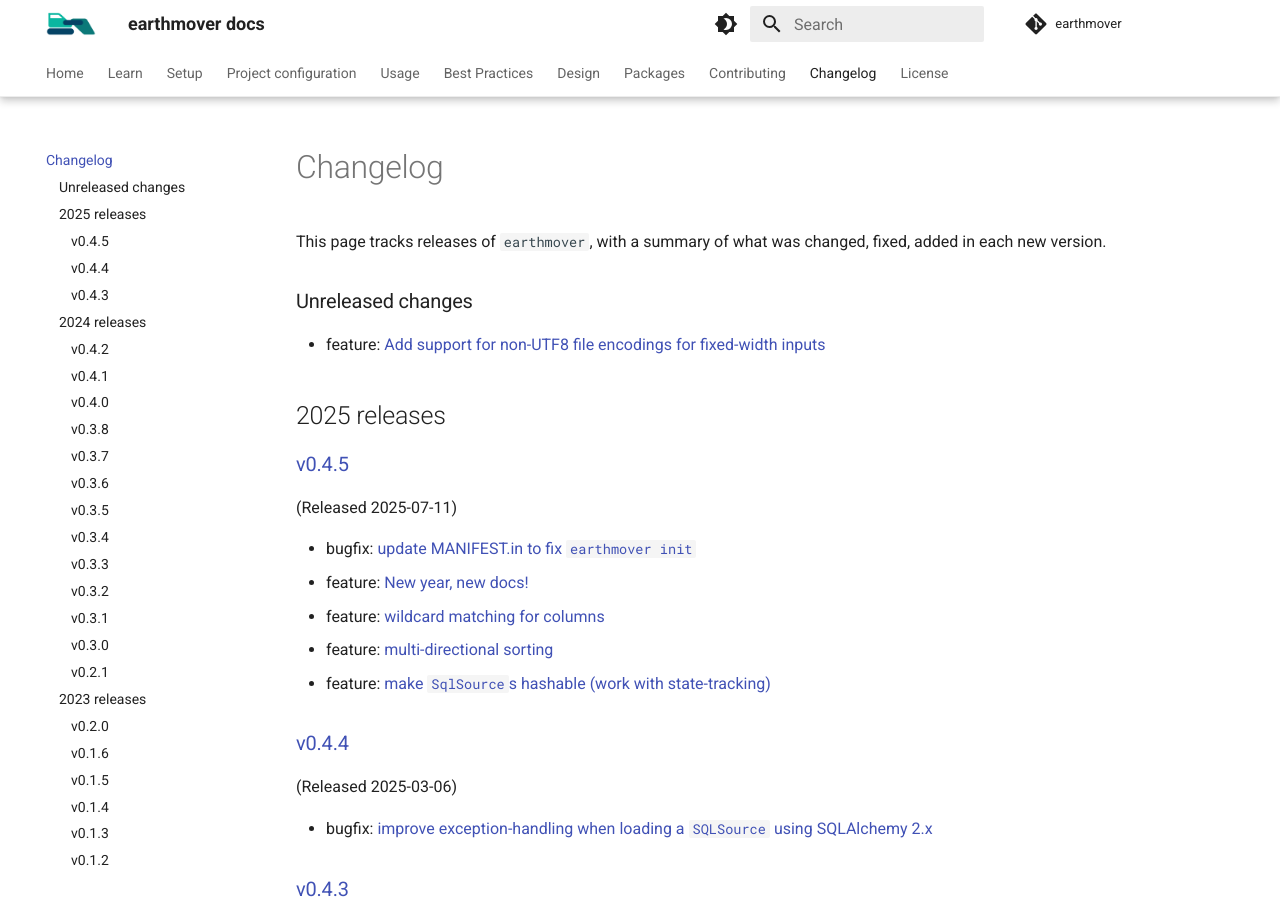
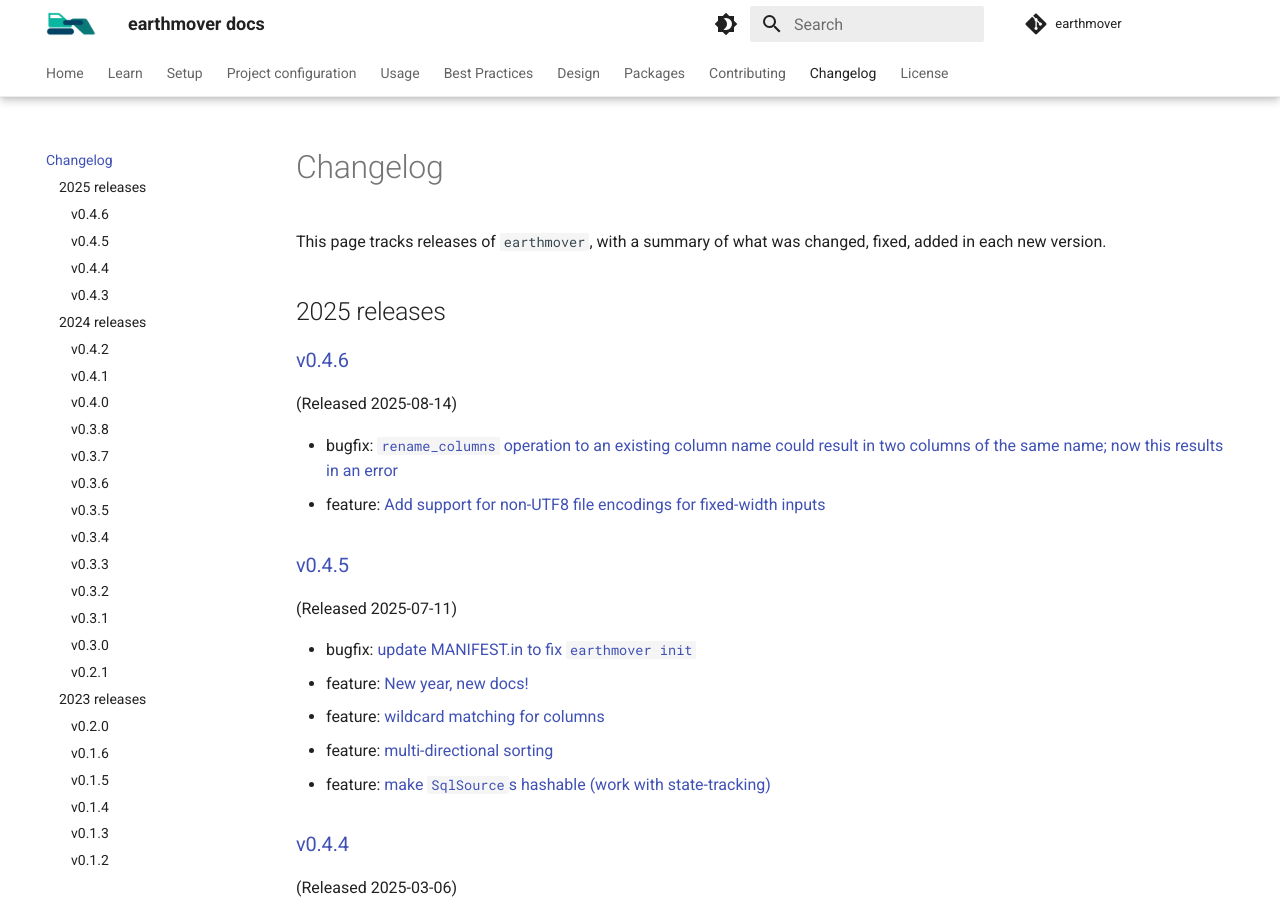
Before and after one commit to edanalytics/earthmover, an MkDocs documentation site: the page built from docs/changelog.md, in a window 1280 px wide and 900 px high. Built offline with MkDocs 1.6.1 and Material for MkDocs 9.7.7, drawn with Linux system fonts in a browser that asks for light colours; emoji names are drawn with the system emoji font; comment, search, counter and statistics services are not loaded.

Commit message:
`rename_column`s operation to an existing column name could result in two columns of the same name (#166)
* rename_columns operation to an existing column name could result in two columns of the same name; now this results in an error

* add PR link to changelog

* add PR link to changelog

---------

Co-authored-by: Tom Reitz <treitz@edanalytics.org>

```diff
--- a/docs/changelog.md
+++ b/docs/changelog.md
@@ -1,10 +1,14 @@
 This page tracks releases of `earthmover`, with a summary of what was changed, fixed, added in each new version.
 
-### Unreleased changes
 
+## 2025 releases
+
+### [v0.4.6](https://github.com/edanalytics/earthmover/releases/tag/v0.4.6)
+(Released 2025-08-14)
+
+* bugfix: [`rename_columns` operation to an existing column name could result in two columns of the same name; now this results in an error](https://github.com/edanalytics/earthmover/pull/166)
 * feature: [Add support for non-UTF8 file encodings for fixed-width inputs](https://github.com/edanalytics/earthmover/pull/165)
 
-## 2025 releases
 
 ### [v0.4.5](https://github.com/edanalytics/earthmover/releases/tag/v0.4.5)
 (Released 2025-07-11)
--- a/earthmover/VERSION.txt
+++ b/earthmover/VERSION.txt
@@ -1 +1 @@
-0.4.5
+0.4.6
```
Also changed, not shown: 1 other file.
